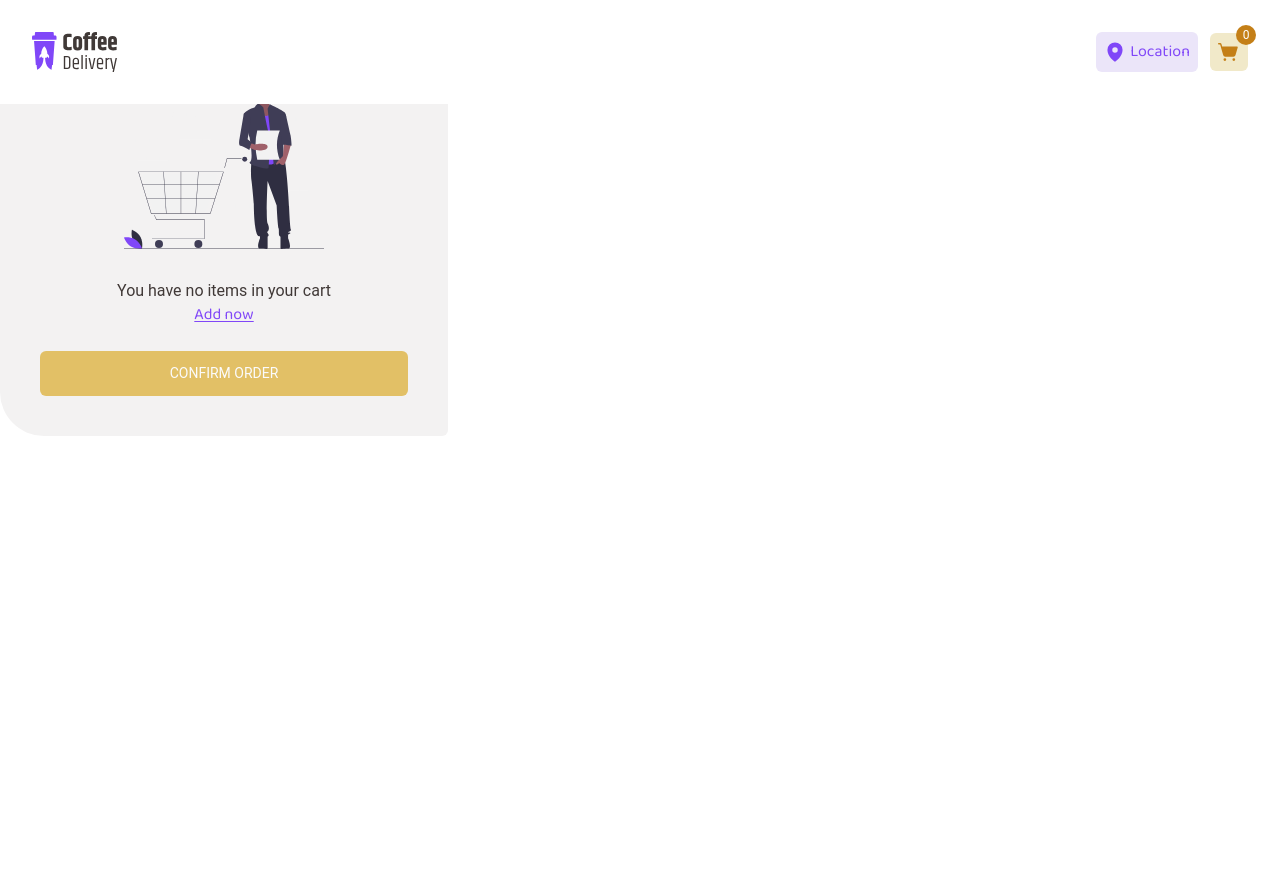
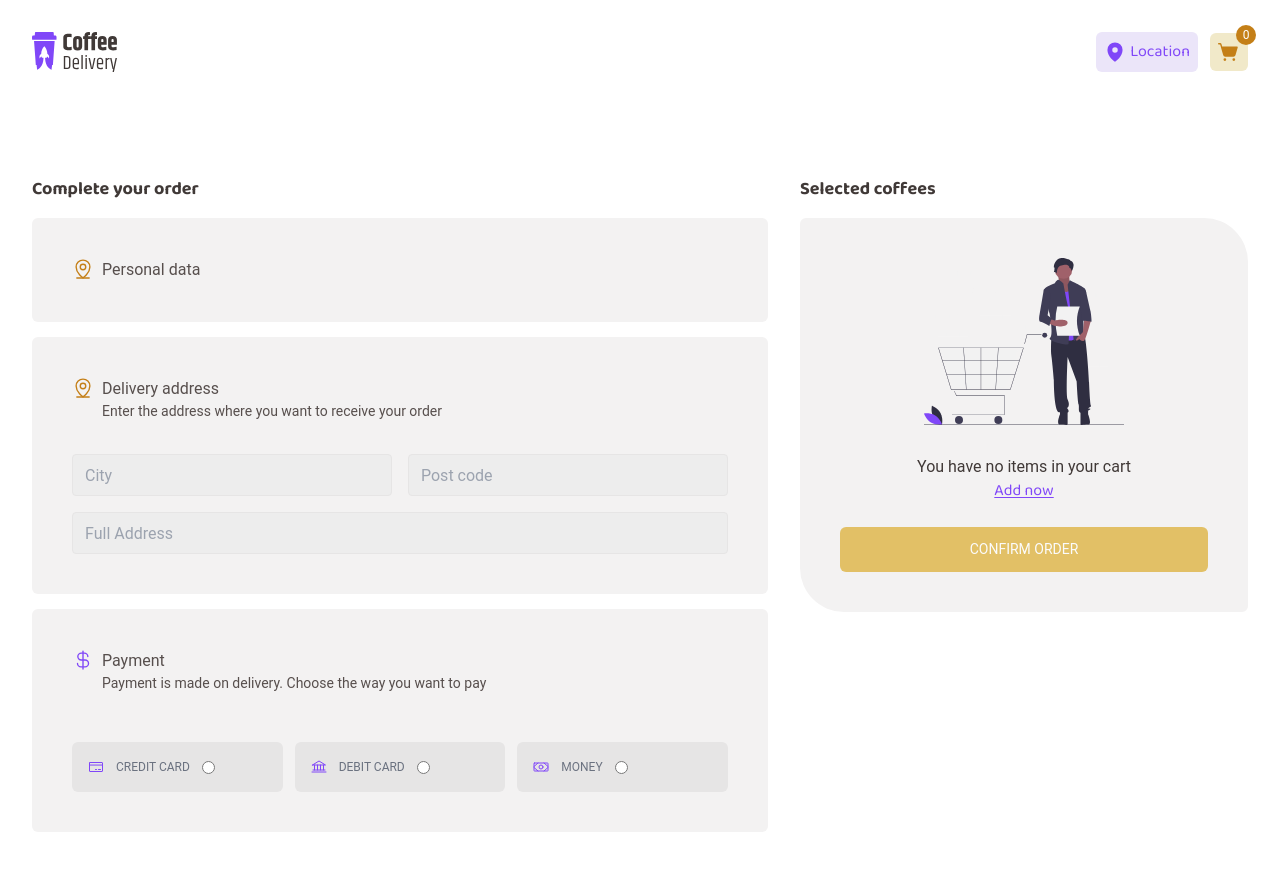
Before and after one commit to deceser/delivery-coffee, a Next.js app: page /cart in a window 1280 px wide. Shown: the top 870 px of the page. Before the commit the page ends 800 px from the top, so only its background shows below. Built offline with nearby package versions, Linux system fonts and the light colour scheme; data requests are answered from the project's data file.

Commit message:
Updated Cart | Added -- Shipping address and Payment

```diff
--- a/src/app/cart/page.tsx
+++ b/src/app/cart/page.tsx
@@ -11,6 +11,8 @@ import { ICoffeCard } from "@/src/models/coffee-card";
 import { useCart } from "@/src/hooks/useCart";
 import { formatPrice } from "@/src/helpers/farmatPrice";
 import CoffeeCardCart from "@/src/components/CoffeeCardCart";
+import InputUi from "@/src/components/InputUi";
+import InputRadioUI from "@/src/components/InputRadioUI";
 
 type Props = {};
 
@@ -71,11 +73,87 @@ const Cart = (props: Props) => {
   };
 
   return (
+    <section className="w-full relative max-w-7xl mx-auto px-8 mt-[104px] min-h-[calc(100vh-104px)] flex flex-col md:flex-row gap-[32px] items-start justify-between py-[72px]">
+      <div className="flex-1">
+        <h1 className="text-brow-400 text-[18px] font-bold">Complete your order</h1>
+
+        <div className="bg-gray-100 p-[40px] mt-[15px] rounded-[6px]">
+          <div className="flex items-start gap-[8px]">
+            <MapPinLine size={22} className="text-yellow-700" />
+            <div className="flex flex-col items-start font-roboto">
+              <h1 className="text-[16px] text-brow-300">Personal data</h1>
+            </div>
+          </div>
+
+          {/*There should be Google authorization*/}
+        </div>
+
+        <div className="bg-gray-100 p-[40px] mt-[15px] rounded-[6px]">
+          <div className="flex items-start gap-[8px]">
+            <MapPinLine size={22} className="text-yellow-700" />
+            <div className="flex flex-col items-start font-roboto">
+              <h1 className="text-[16px] text-brow-300">Delivery address</h1>
+              <p className="text-[14px] text-brow-300">
+                Enter the address where you want to receive your order
+              </p>
+            </div>
+          </div>
+
+          <form className="mt-[32px] font-roboto text-gray-300 flex flex-col gap-[16px]">
+            <div className="flex items-center gap-[16px]">
+              <InputUi placeholder="City" />
+              <InputUi placeholder="Post code" />
+            </div>
+            <InputUi placeholder="Full Address" />
+          </form>
+        </div>
+
+        <div className="bg-gray-100 p-[40px] mt-[15px] rounded-[6px]">
+          <div className="flex items-start gap-[8px]">
+            <CurrencyDollar size={22} className="text-purple-500" />
+            <div className="flex flex-col items-start font-roboto">
+              <h1 className="text-[16px] text-brow-300">Payment</h1>
+              <p className="text-[14px] text-brow-300">
+                Payment is made on delivery. Choose the way you want to pay
+              </p>
+            </div>
+          </div>
+
+          <div className="mt-[48px] grid grid-cols-1 md:grid-cols-3 gap-[12px]">
+            <InputRadioUI
+              label="Credit card"
+              htmlfor="creditCard"
+              id="creditCard"
+              value="creditCard"
+              name="pay_method"
+              image={<CreditCard size={16} className="text-purple-500" />}
+            />
+
+            <InputRadioUI
+              label="Debit card"
+              htmlfor="debitCard"
+              id="debitCard"
+              value="debitCard"
+              name="pay_method"
+              image={<Bank size={16} className="text-purple-500" />}
+            />
+
+            <InputRadioUI
+              label="Money"
+              htmlfor="money"
+              id="money"
+              value="money"
+              name="pay_method"
+              image={<Money size={16} className="text-purple-500" />}
+            />
+          </div>
+        </div>
+      </div>
       <div className="w-full md:w-[448px] sticky top-[176px]">
         <h1 className="text-brow-400 text-[18px] font-bold">Selected coffees</h1>
 
         <div className="bg-gray-100 p-[40px] mt-[15px] rounded-tl-[6px]  rounded-tr-[44px] rounded-br-[6px] rounded-bl-[44px]">
-        {cart.length === 0 ? (
+          {!cart.length ? (
             <div className="flex flex-col items-center justify-center">
               <Image src="/svg/empty_cart.svg" alt="Empty Cart" width={200} height={100} />
               <h1 className="mt-[30px] font-roboto font-normal text-brow-400">
@@ -111,7 +189,6 @@ const Cart = (props: Props) => {
             </div>
           )}
           {cart.length > 0 && (
-          <>
             <div className="mt-[24px] flex flex-col gap-[12px]">
               <div className="flex items-center font-roboto font-normal text-[14px] text-gray-300 justify-between">
                 <span>Total items</span>
@@ -127,7 +204,6 @@ const Cart = (props: Props) => {
                 <span>{totalSumFrete}</span>
               </div>
             </div>
-          </>
           )}
 
           <button
@@ -139,6 +215,7 @@ const Cart = (props: Props) => {
           </button>
         </div>
       </div>
+    </section>
   );
 };
 
--- /dev/null
+++ b/src/components/InputRadioUI.tsx
@@ -0,0 +1,26 @@
+import React from "react";
+
+type Props = {
+  label: string;
+  htmlfor: string;
+  id: string;
+  name: string;
+  value: string;
+  image: any;
+};
+
+const InputRadioUI: React.FC<Props> = ({ ...props }) => {
+  const { label, htmlfor, id, name, value, image } = props;
+  return (
+    <label
+      htmlFor={htmlfor}
+      className="p-[16px] bg-gray-200 rounded-[6px] flex items-center gap-[12px] uppercase text-gray-500 font-roboto text-[12px] cursor-pointer hover:bg-purple-100 hover:ring-1 hover:ring-purple-500 label-checked:bg-purple-100 label-checked:ring-1 label-checked:ring-purple-500 transition-all"
+    >
+      {image}
+      {label}
+      <input id={id} value={value} type="radio" name={name} />
+    </label>
+  );
+};
+
+export default InputRadioUI;
--- /dev/null
+++ b/src/components/InputUi.tsx
@@ -0,0 +1,17 @@
+import React from "react";
+
+type Props = {
+  placeholder: string;
+};
+
+const InputUi: React.FC<Props> = ({ ...props }) => {
+  const { placeholder } = props;
+  return (
+    <input
+      className="h-[42px] border border-gray-200 w-full bg-gray-50 pl-[12px] rounded-[4px] focus:ring-1 focus:ring-yellow-700 outline-none transition-all disabled:opacity-90"
+      placeholder={placeholder}
+    />
+  );
+};
+
+export default InputUi;
--- a/tailwind.config.js
+++ b/tailwind.config.js
@@ -35,7 +35,7 @@ module.exports = {
       },
 
       backgroundImage: {
-        banner: "url(/background-banner.png)",
+        banner: "url(/image/background-banner.png)",
       },
     },
   },
```
Lines whose indentation alone changed are shown as unchanged.
